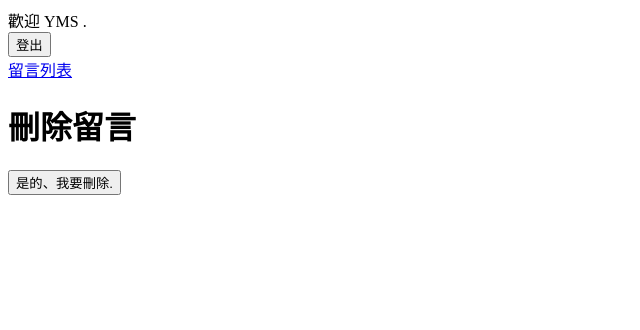
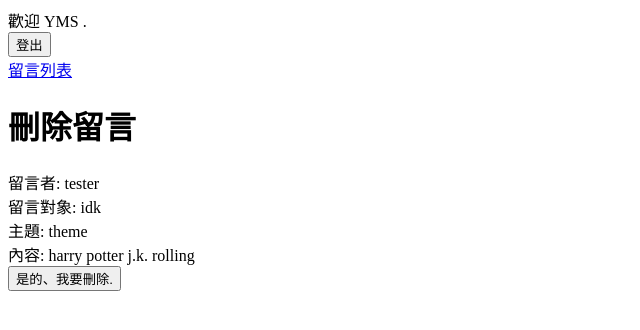
Before and after one commit to Yeamingshen/guestbook, a Django app: page /message/7/delete/ in a window 1280 px wide. Shown: the top 330 px of the page, without its empty margins (0-640 px from the left). Run offline with Django 5.2, Linux system fonts and the light colour scheme; a user stored in the database is signed in; data comes from the database, SQL or seed files in the repository; both versions use the stored data as it was after the commit.

```diff
--- a/guestbook/urls.py
+++ b/guestbook/urls.py
@@ -22,5 +22,5 @@ urlpatterns = [
     path('admin/', admin.site.urls),
     path('message/', include('message.urls')),
     path('', RedirectView.as_view(url= 'message/')),
-    path('acconts/', include('django.contrib.auth.urls')),
+    path('accounts/', include('django.contrib.auth.urls')),
 ]
--- a/message/models.py
+++ b/message/models.py
@@ -8,3 +8,5 @@ class Message(models.Model):
     content = models.TextField('內容')
     created = models.DateTimeField('留言時間', auto_now_add = True)#auto_now_add代表會在留言時自動記錄日期
     #updated = models.DateTimeField('最後修改時間', auto_now = True)#auto_now代表會更新資料時間，在修改時不會動到auto_now_add但會動到auto_now
+    def __str__(self):
+        return self.subject + ":" + self.content
--- a/message/templates/message/message_confirm_delete.html
+++ b/message/templates/message/message_confirm_delete.html
@@ -2,6 +2,10 @@
 
 {% block content %}
 <h1>刪除留言</h1>
+<div>留言者: {{ message.user }}</div>
+<div>留言對象: {{message.receipt }}</div>
+<div>主題: {{ message.subject }}</div>
+<div>內容: {{ message.content }}</div>
 <form action="" method="post">
     {% csrf_token %}
     <input type="submit" value="是的、我要刪除.">
--- a/message/templates/message/message_list.html
+++ b/message/templates/message/message_list.html
@@ -10,7 +10,9 @@
         {% for msg in message_list %}
         <li>{{ msg.created }}:
         <a href="{% url 'msg_read' msg.id %}">{{ msg.subject }}</a></li>
-        <a href="{% url 'msg_delete' msg.id %}">刪除</a>
+        {% if user.is_authenticated %}
+            <a href="{% url 'msg_delete' msg.id %}">刪除</a>
+        {% endif %}
         <!--List item--><!--url後面放的是要在資料夾中逆向追蹤的目標-->
         {% endfor %}
     </ul>
--- a/message/views.py
+++ b/message/views.py
@@ -2,6 +2,7 @@ from django.shortcuts import render
 from django.views.generic import ListView, DetailView, CreateView, DeleteView
 from .models import Message
 from django.urls import reverse_lazy
+from django.contrib.auth.mixins import LoginRequiredMixin #拿來確認是否有登入
 
 # Create your views here.
 class MessageList(ListView):
@@ -22,7 +23,7 @@ class MessageNew(CreateView):
     success_url = reverse_lazy('msg_list')#當成功後回到列表，reverse_lazy會自動回追
     #自動找 message/message_form.html 作使用
 
-class MessageDelete(DeleteView):
+class MessageDelete(LoginRequiredMixin, DeleteView):#後來加入是為了檢測登入狀態、且需要注意的是此兩個順序不可顛倒
     model = Message
     success_url = reverse_lazy('msg_list')#原'/message/'是指定位址，但用reverse_lazy則是追蹤回上頁
 
```
Also changed, not shown: db.sqlite3.
